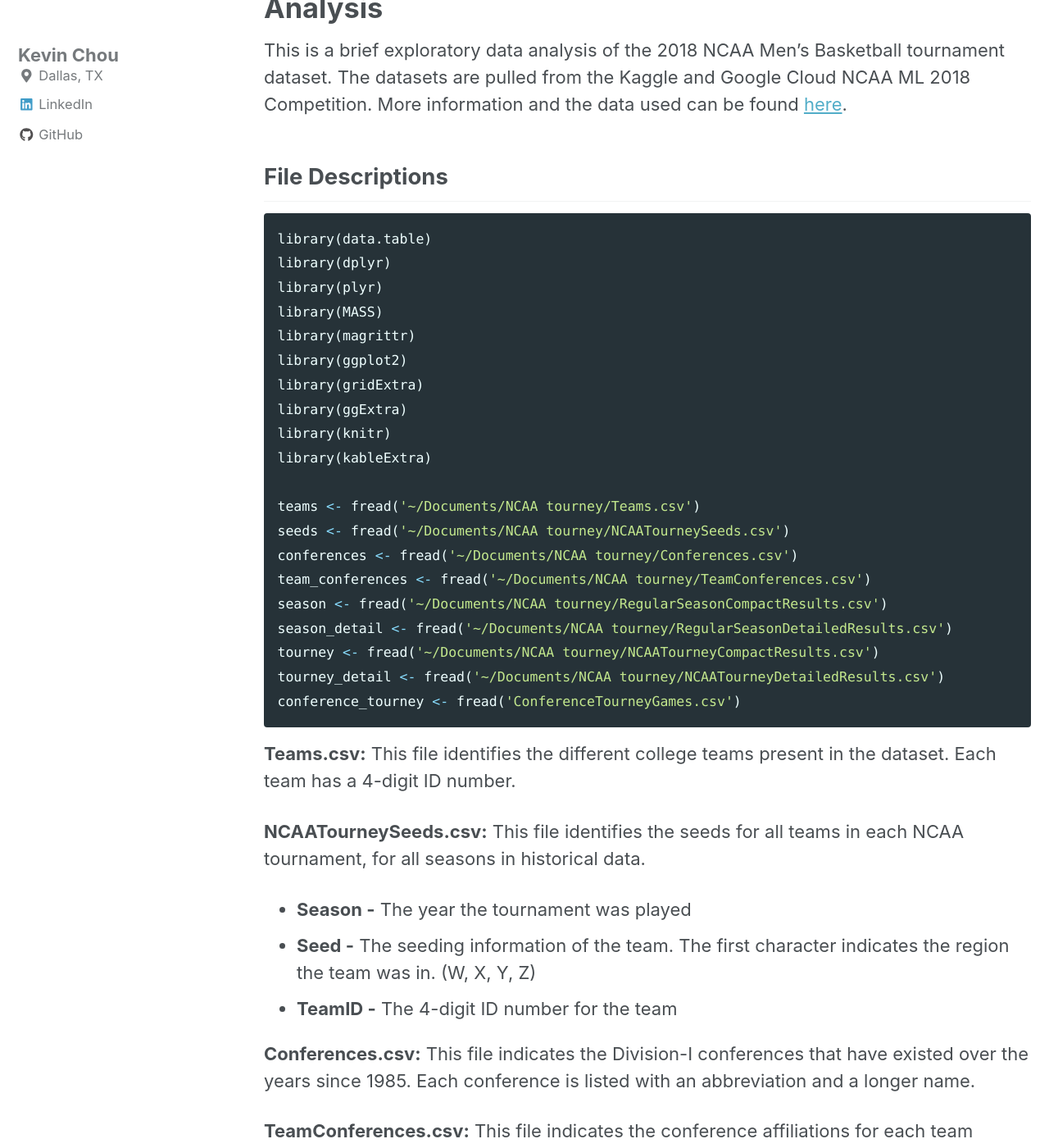
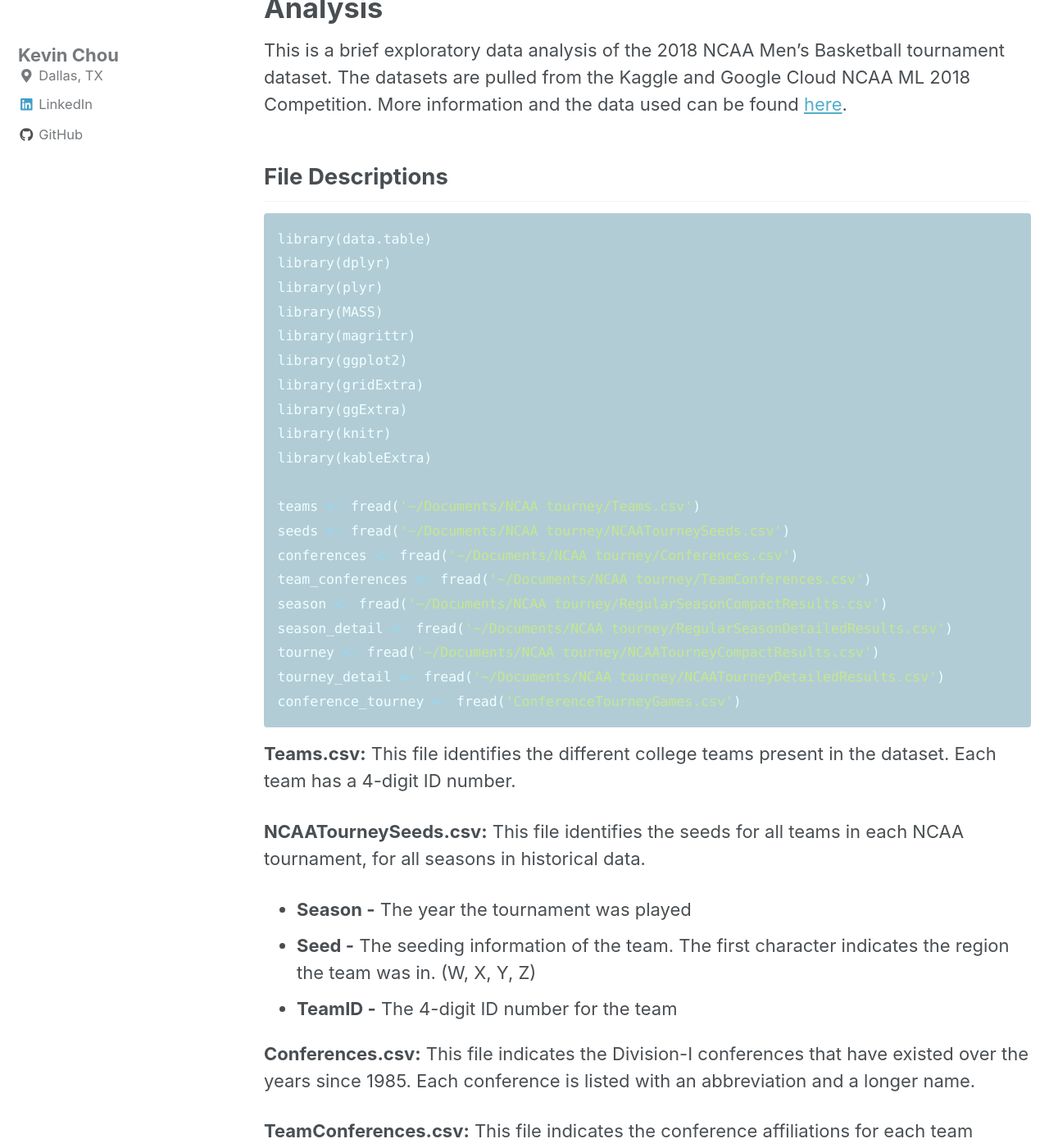
Before and after one commit to ktc11/kevintchou.github.io, a Jekyll site: the page built from _posts/2018-03-24-marchmadness.md, in a window 1280 px wide and 1400 px high, scrolled down 609 px. Shown: the whole window at 82% size. Built offline with Jekyll 4.4.1, drawn with Linux system fonts in a browser that asks for light colours; nearby versions of some CDN libraries.

Commit message:
Update _syntax.scss

```diff
--- a/_sass/minimal-mistakes/_syntax.scss
+++ b/_sass/minimal-mistakes/_syntax.scss
@@ -6,7 +6,7 @@ div.highlighter-rouge,
 figure.highlight {
   position: relative;
   margin-bottom: 1em;
-  background: $base00;
+  background: $base04;
   color: $base05;
   font-family: $monospace;
   font-size: $type-size-6;
@@ -57,7 +57,7 @@ figure.highlight {
 }
 
 .highlight .hll {
-  background-color: $lighter-gray;
+  background-color: $base06;
 }
 .highlight {
   .c {
```
